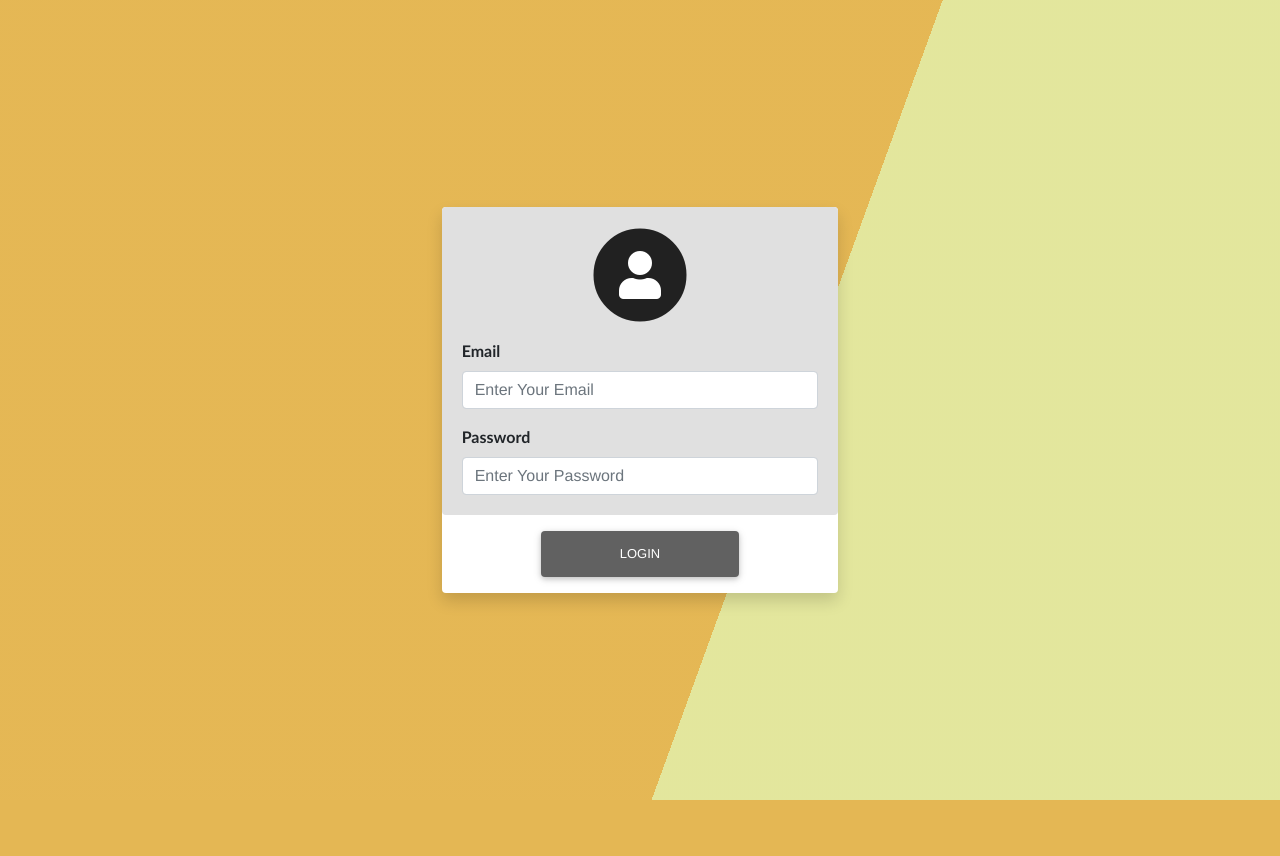
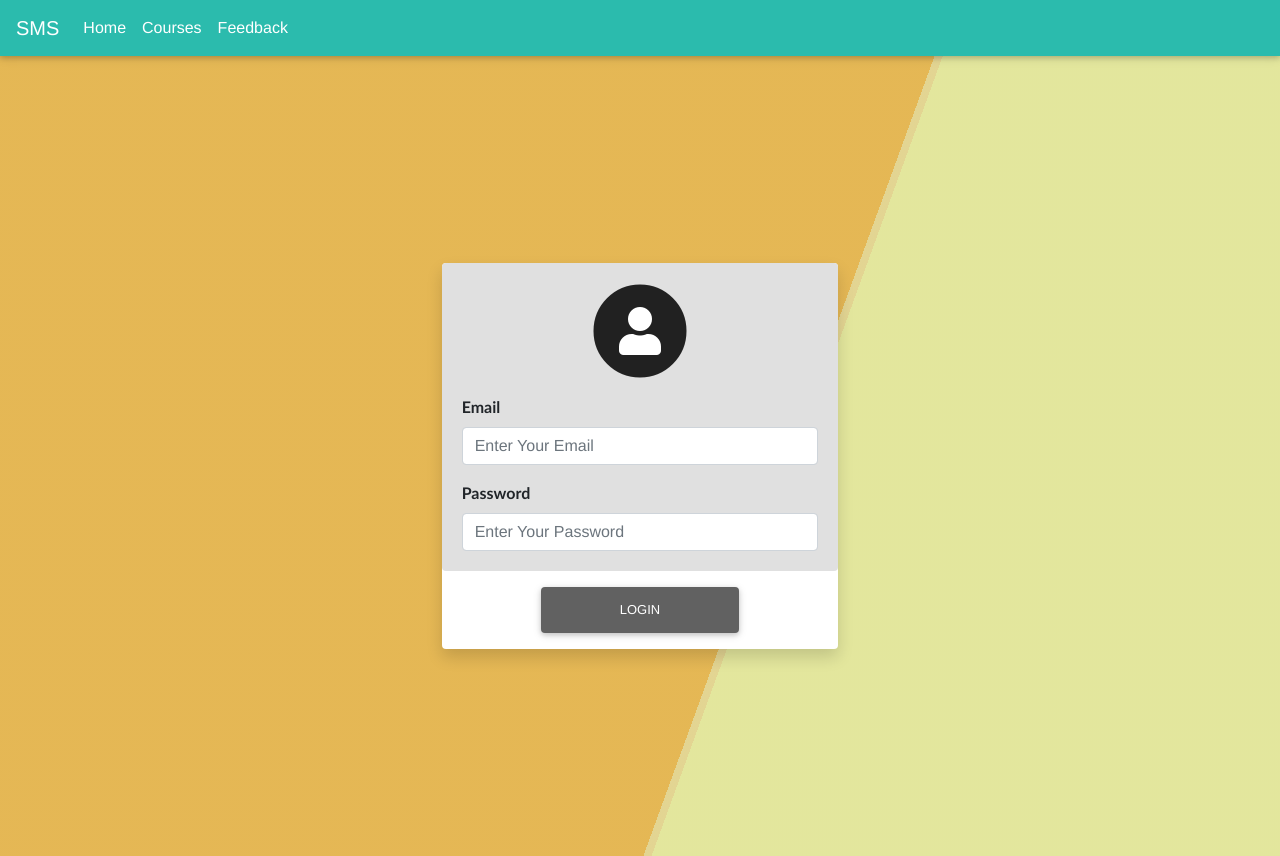
Before and after one commit to siddharth733/myproject, a PHP site: page /school/login.php in a window 1280 px wide. Before the commit the page ends 800 px from the top, so only its background shows below. Run offline with PHP 8.4, Linux system fonts and the light colour scheme; some libraries are stand-ins or nearby versions.

Commit message:
save commit

```diff
--- a/login.php
+++ b/login.php
@@ -1,4 +1,29 @@
 <?php include('header.php'); ?>
+<nav class="navbar navbar-expand-lg navbar-dark default-color">
+        <a class="navbar-brand" href="#"> <b>SMS</b> </a>
+        <button class="navbar-toggler" type="button" data-toggle="collapse" data-target="#navbarSupportedContent-333" aria-controls="navbarSupportedContent-333" aria-expanded="false" aria-label="Toggle navigation">
+            <span class="navbar-toggler-icon"></span>
+        </button>
+        <div class="collapse navbar-collapse" id="navbarSupportedContent-333">
+            <ul class="navbar-nav mr-auto">
+                <li class="nav-item">
+                    <a class="nav-link" href="index.php">Home
+                    </a>
+                </li>
+                <?php if (isset($_SESSION['login'])) {?>
+                <li class="nav-item">
+                    <a class="nav-link" href="teachers.php">Teachers</a>
+                </li>
+                <?php } ?>
+                <li class="nav-item">
+                    <a class="nav-link" href="courses.php">Courses</a>
+                </li>
+                <li class="nav-item">
+                    <a class="nav-link" href="feedBack.php">Feedback</a>
+                </li>
+            </ul>
+        </div>
+    </nav>
 <section class="lg-bg vh-100 d-flex">
     <div class="col-4 m-auto">
         <div class="card rounded shadow">
```
